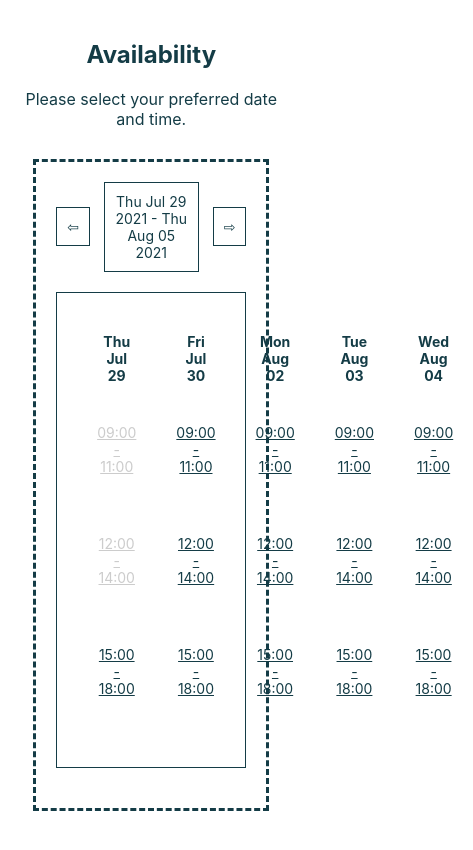
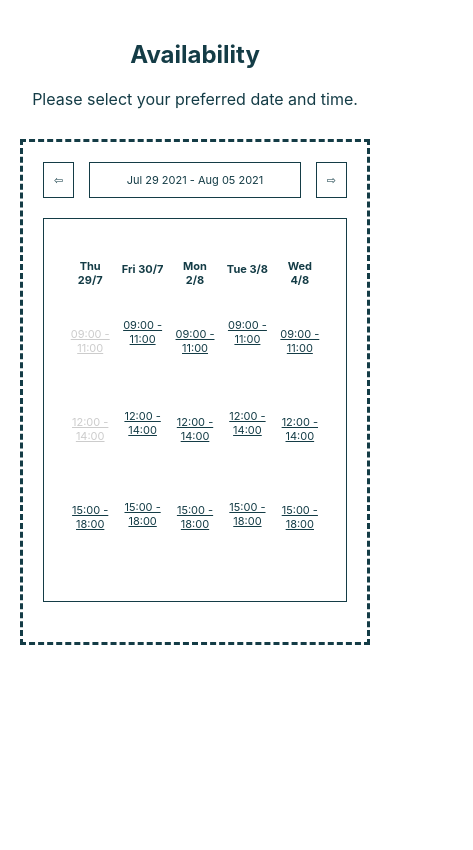
Before and after one commit to derrmru/request-medical-imaging, a React (Create React App) app: page / in a window 390 px wide. Shown: the top 850 px of the page, 473 px wide, since content can reach past the window. Built offline with nearby package versions, Linux system fonts and the light colour scheme.

Commit message:
responsive schedule

```diff
--- a/src/App.css
+++ b/src/App.css
@@ -14,11 +14,14 @@
 
 .right-column {
   width: 25%;
+  height: 100%;
   text-align: center;
+  position: relative;
 }
 
 .left-column {
   width: 75%;
+  height: 100%;
   text-align: center;
 }
 
@@ -59,3 +62,12 @@ hr {
   0% {opacity:0;}
   100% {opacity:1;}
 }
+
+@media only screen and (max-width: 1120px) {
+  .right-column {
+      display: none;
+  }
+  .left-column {
+    width: 100%;
+  }
+}
--- a/src/components/Schedule.js
+++ b/src/components/Schedule.js
@@ -18,7 +18,7 @@ const Schedule = ({
     }
 
     return (
-        <>
+        <div className='fade-in'>
             <h2>Availability</h2>
             <p>Please select your preferred date and time.</p>
             <div className={style.scheduleContainer}>
@@ -33,7 +33,7 @@ const Schedule = ({
                     setStage={(stage) => setStage(stage)}
                 />
             </div>
-        </>
+        </div>
     )
 }
 
--- a/src/components/Schedule.module.css
+++ b/src/components/Schedule.module.css
@@ -4,4 +4,12 @@
     border: 3px dashed var(--prime-color);
     padding: 20px;
     box-sizing: border-box;
+    font-size: 14px;
 }
+
+@media only screen and (max-width: 850px) {
+    .scheduleContainer {
+        width: 100%;
+        font-size: 11px;
+    }
+}
--- a/src/components/Tracking.js
+++ b/src/components/Tracking.js
@@ -14,13 +14,18 @@ const Tracking = ({
     return (
         <>
         {
-            fields.selected && <div
+            <div
                 className={style.trackingContainer + ' fade-in'}
                 >
             {
+                !fields.selected && <>
+                    <h3 className={style.header + ' fade-in'}>Please Select Your Preferred Timeslot & Date</h3>
+                </>
+            }
+            {
                 fields.selected && <>
-                    <h3 style={{margin: 0, borderBottom: '1px solid var(--prime-color)', padding: '0 0 20px 0'}}>Your Selection</h3>
-                    <p className={style.line}>
+                    <h3 className={style.header + ' fade-in'}>Your Selection</h3>
+                    <p className={style.line + ' fade-in'}>
                         <span>Selected Date: {fields.selected[0].toDateString()}</span>
                         <span
                             className={style.change}
@@ -29,7 +34,7 @@ const Tracking = ({
                                 { } change
                         </span>
                     </p>
-                    <p className={style.line}>
+                    <p className={style.line + ' fade-in'}>
                         <span>Selected Time: {fields.selected[1]}</span>
                         <span
                             className={style.change}
--- a/src/components/Tracking.module.css
+++ b/src/components/Tracking.module.css
@@ -8,6 +8,12 @@
     box-sizing: border-box;
     width: 100%;
     text-align: left;
+}
+
+.header {
+    margin: 0;
+    border-bottom: 1px solid var(--prime-color);
+    padding: 0 0 20px 0;
 }
 
 .line {
--- a/src/components/parts/Calendar.js
+++ b/src/components/parts/Calendar.js
@@ -27,7 +27,7 @@ const Calendar = ({
                         key={'date' + i}
                         className={style.dateColumn}
                     >
-                        <div className={style.dateTitle}><strong>{thisDate.toDateString().substr(0, 10)}</strong></div>
+                        <div className={style.dateTitle}><strong>{thisDate.toDateString().substr(0, 3)} {thisDate.getDate()}/{thisDate.getMonth() + 1}</strong></div>
                         <div
                             className={style.dateTime}
                             onClick={() => passed(thisDate, 9) ?
--- a/src/components/parts/Calendar.module.css
+++ b/src/components/parts/Calendar.module.css
@@ -7,7 +7,6 @@
     justify-content: space-evenly;
     padding: 20px;
     box-sizing: border-box;
-    font-size: 14px;
 }
 
 .dateColumn {
@@ -34,3 +33,9 @@
         color: var(--second-color);
     }
 }
+
+@media only screen and (max-width: 600px) {
+    .dateColumn {
+        padding: 10px 5px;
+    }
+}
--- a/src/components/parts/ScheduleHeader.js
+++ b/src/components/parts/ScheduleHeader.js
@@ -14,7 +14,7 @@ const ScheduleHeader = ({
                     >
                         &#8678;
                 </div>
-                <div className={style.date}>{startDate.toDateString()} - {newDate(7).toDateString()}</div>
+                <div className={style.date}>{startDate.toDateString().substr(4)} - {newDate(7).toDateString().substr(4)}</div>
                 <div
                     className={style.arrow}
                     onClick={() => setStartDate(newDate(7))}
--- a/src/components/parts/ScheduleHeader.module.css
+++ b/src/components/parts/ScheduleHeader.module.css
@@ -11,7 +11,6 @@
     box-sizing: border-box;
     border: 1px solid var(--prime-color);
     width: 50%;
-    font-size: 14px;
 }
 
 .arrow {
@@ -20,7 +19,6 @@
     border: 1px solid var(--prime-color);
     cursor: pointer;
     transition: .4s;
-    font-size: 14px;
 }
 
 @media (hover:hover) {
@@ -29,3 +27,9 @@
         color: var(--second-color);
     }
 }
+
+@media only screen and (max-width: 600px) {
+    .date {
+        width: 70%;
+    }
+}
```
